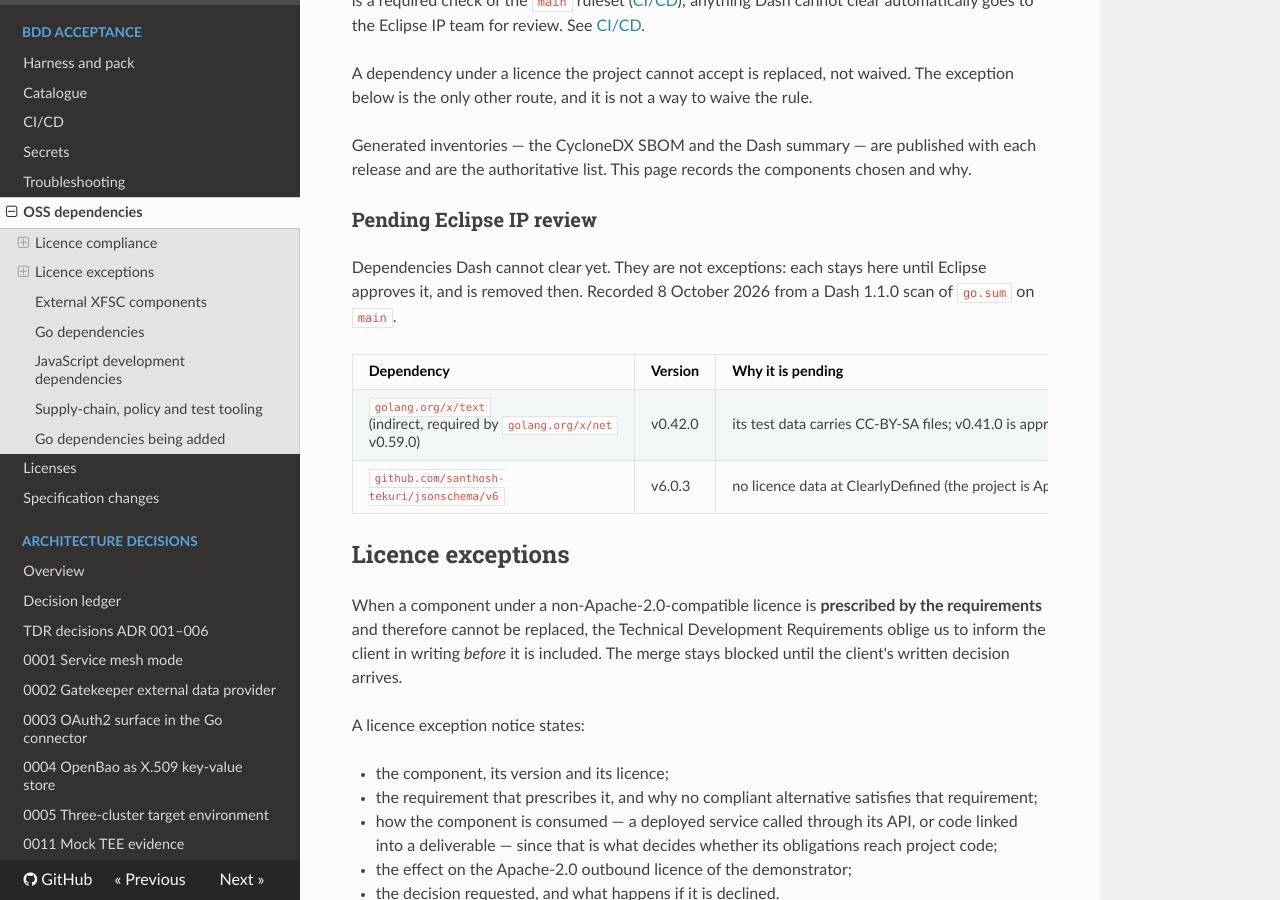
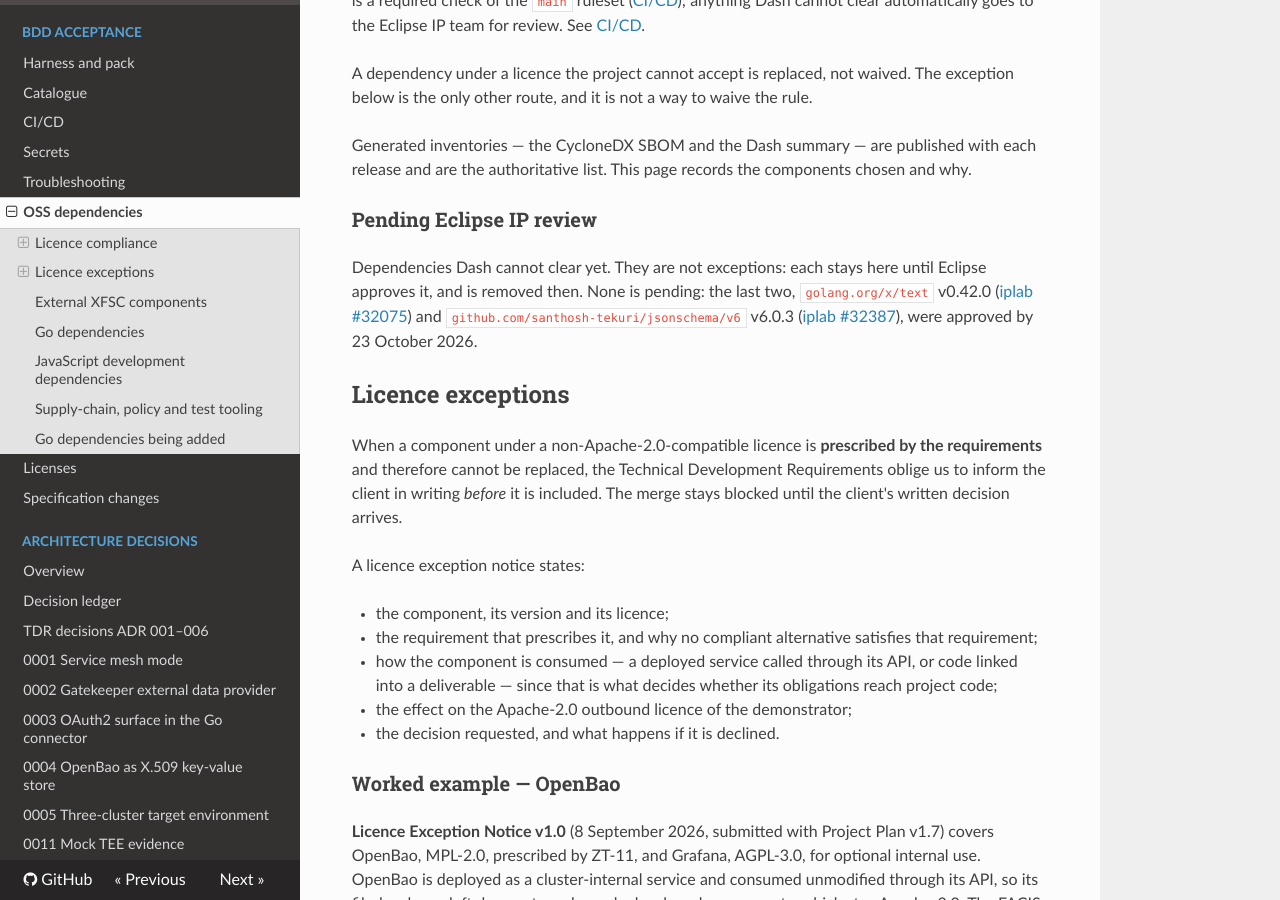
Before and after one commit to Fune5tiAtlas/facis-zero-trust-demonstrator, an MkDocs documentation site: the page built from docs/dependencies.md, in a window 1280 px wide and 900 px high, scrolled down 348 px. Built offline with MkDocs 1.6.1, drawn with Linux system fonts in a browser that asks for light colours; nearby versions of some CDN libraries.

Commit message:
Record the two pending IP reviews as approved

```diff
--- a/docs/dependencies.md
+++ b/docs/dependencies.md
@@ -19,12 +19,11 @@
 ### Pending Eclipse IP review
 
 Dependencies Dash cannot clear yet. They are not exceptions: each stays here until Eclipse approves it,
-and is removed then. Recorded 8 October 2026 from a Dash 1.1.0 scan of `go.sum` on `main`.
-
-| Dependency | Version | Why it is pending | Review |
-|---|---|---|---|
-| `golang.org/x/text` (indirect, required by `golang.org/x/net` v0.59.0) | v0.42.0 | its test data carries CC-BY-SA files; v0.41.0 is approved but taking it would downgrade `x/net`, `x/crypto` and the OAuth2 library | [iplab #32075](https://gitlab.eclipse.org/eclipsefdn/emo-team/iplab/-/work_items/32075), IP team review |
-| `github.com/santhosh-tekuri/jsonschema/v6` | v6.0.3 | no licence data at ClearlyDefined (the project is Apache-2.0; v6.0.2 is approved); kept because v6.0.3 carries validator fixes the admission check relies on | to be filed by the next licence scan on `main` |
+and is removed then. None is pending: the last two, `golang.org/x/text` v0.42.0
+([iplab #32075](https://gitlab.eclipse.org/eclipsefdn/emo-team/iplab/-/work_items/32075)) and
+`github.com/santhosh-tekuri/jsonschema/v6` v6.0.3
+([iplab #32387](https://gitlab.eclipse.org/eclipsefdn/emo-team/iplab/-/work_items/32387)), were approved
+by 23 October 2026.
 
 ## Licence exceptions
 
```
